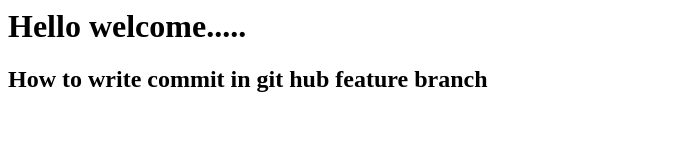
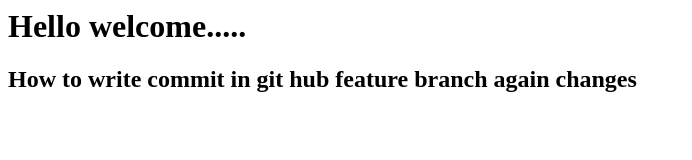
Before and after one commit to nareshzenar/gitCommands, a plain HTML site: page index.html in a window 1280 px wide. Shown: the whole page, without its empty margins (0-692 px from the left). Drawn offline with Linux system fonts and the light colour scheme.

Commit message:
Add new text in index.html in feature branch

```diff
--- a/index.html
+++ b/index.html
@@ -9,6 +9,7 @@
     <h2>
         How to write commit in git hub
         feature branch
+        again changes
     </h2>
 </body>
 
```
